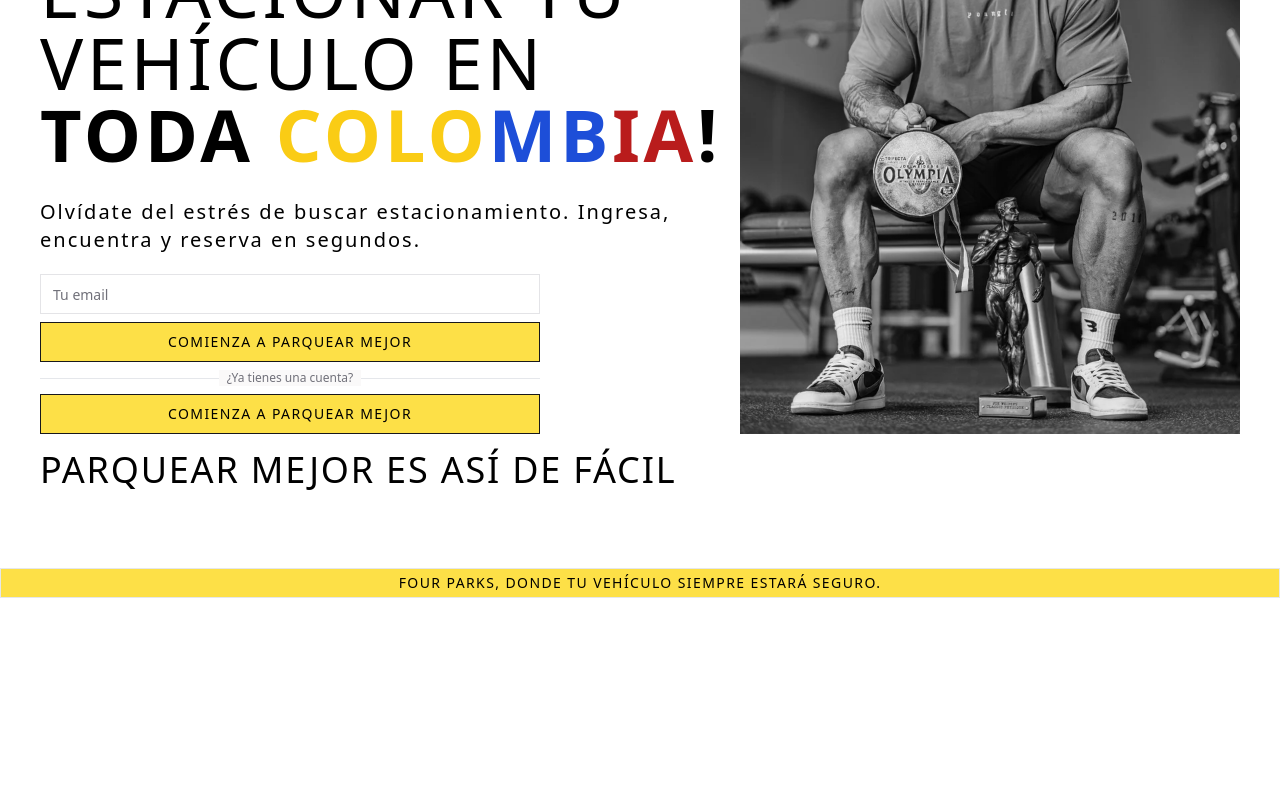
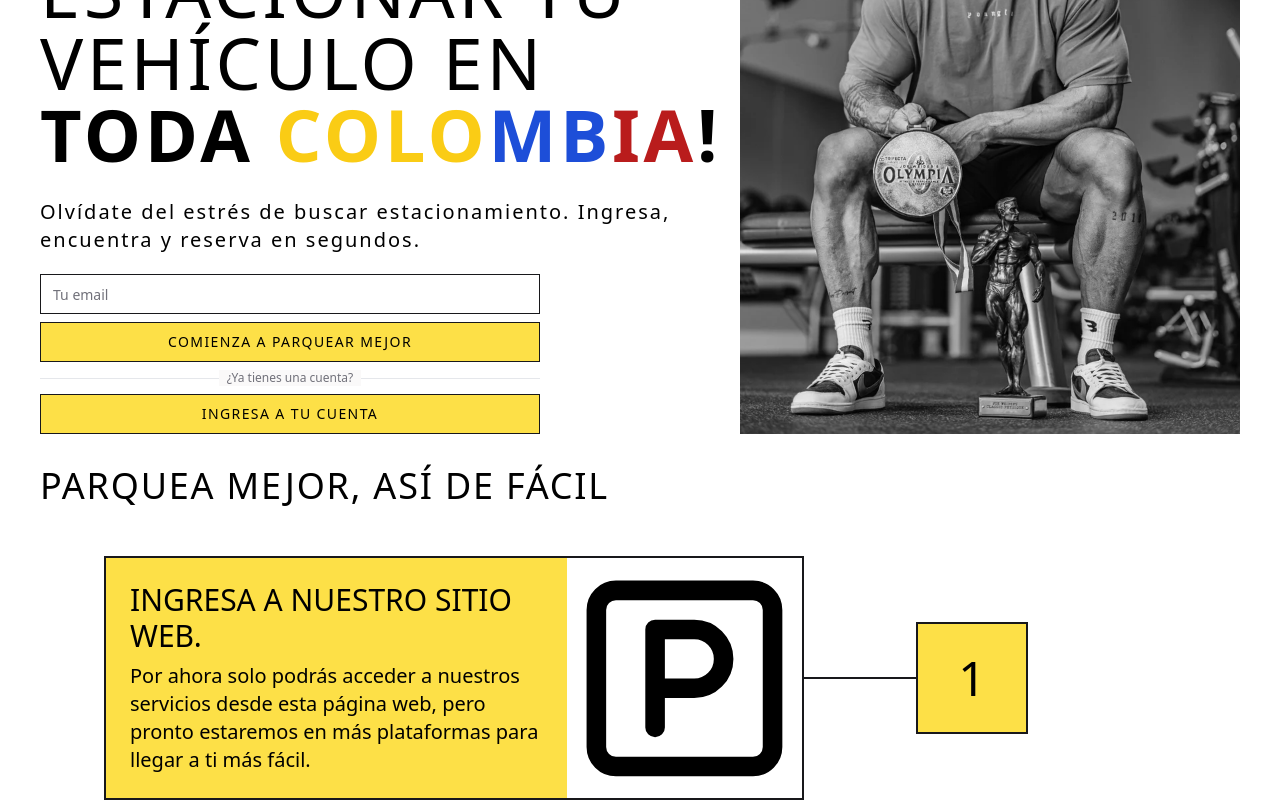
Before and after one commit to nicolas1102/four-parks-frontend, a Next.js app: page / in a window 1280 px wide. Shown: the part 300-1100 px from the top of the page. Before the commit the page ends 898 px from the top, so only its background shows below. Built offline with nearby package versions, Linux system fonts and the light colour scheme; no server answers.

Commit message:
seccion steps de landing

```diff
--- a/src/app/_components/BenefitItem.tsx
+++ /dev/null
@@ -1,30 +0,0 @@
-import { Shield, User } from 'lucide-react'
-import Link from 'next/link'
-
-interface HomeItemInterface {
-  title: string
-  link: string
-  icon: string
-  text: string
-}
-
-const BenefitItem = ({ title, link, icon, text }: HomeItemInterface) => {
-  return (
-    <Link
-      className=' border bg-card text-card-foreground shadow flex flex-col justify-center gap-8 p-4 w-72 hover:text-accent-foreground focus:bg-accent focus:text-accent-foreground hover:bg-accent transition-colors '
-      href={link}
-    >
-      {icon === 'Player' ? (
-        <User className='h-24 w-24 mx-auto' />
-      ) : (
-        <Shield className='h-24 w-24 mx-auto' />
-      )}
-      <h1 className='text-3xl font-normal tracking-wider text-center text-primary sm:text-4xl m-auto'>
-        {title.toUpperCase()}
-      </h1>
-      <p className='text-sm tracking-widest text-center'>{text}</p>
-    </Link>
-  )
-}
-
-export default BenefitItem
--- a/src/app/_components/Benefits.tsx
+++ /dev/null
@@ -1,38 +0,0 @@
-'use client'
-import PrimaryButton from '@/components/CustomButtons/PrimaryButton'
-import Separator from '@/components/Separator'
-import { Input } from '@/components/ui/input'
-import { Shield, User } from 'lucide-react'
-import Image from 'next/image'
-import Link from 'next/link'
-import { useRouter } from 'next/navigation'
-import { useState } from 'react'
-
-const Benefits = () => {
-  const router = useRouter()
-  const [email, setEmail] = useState('')
-
-  const onSubmit = ({ email }: { email: string }) => {
-    router.push(`/auth/sign-up?email=${email}`)
-  }
-
-  const handleChange = (event: React.ChangeEvent<HTMLInputElement>) => {
-    console.log(email)
-
-    setEmail(event.target.value)
-  }
-
-  return (
-    <div className='col-span-7 pr-4'>
-      <h2 className='mt-2 text-4xl font-light tracking-wider'>
-        PARQUEAR MEJOR ES ASÍ DE FÁCIL
-      </h2>
-
-      <div className='pt-7'>
-
-      </div>
-    </div>
-  )
-}
-
-export default Benefits
--- a/src/app/_components/Hero.tsx
+++ b/src/app/_components/Hero.tsx
@@ -46,7 +46,7 @@ const Hero = () => {
               placeholder='Tu email'
               value={email}
               onChange={handleChange}
-              className='mb-2'
+              className='mb-2 border-primary'
             />
             <Link href={`/auth/sign-up?email=${email}`}>
               <PrimaryButton
@@ -60,7 +60,7 @@ const Hero = () => {
 
             <Link href={'/auth/log-in'}>
               <PrimaryButton
-                text='COMIENZA A PARQUEAR MEJOR'
+                text='INGRESA A TU CUENTA'
                 isLoading={false}
                 width={500}
               />
--- /dev/null
+++ b/src/app/_components/StepItem.tsx
@@ -0,0 +1,60 @@
+import { Icons } from '@/components/Icons'
+import { cn } from '@/lib/utils'
+import { Shield, User } from 'lucide-react'
+import Link from 'next/link'
+
+interface HomeItemInterface {
+  number: number
+  title: string
+  description: string
+  image: string
+}
+
+const StepItem = ({ number, title, description, image }: HomeItemInterface) => {
+  return (
+    <div
+      className={cn('py-8 flex items-center h-72 text-black', {
+        'justify-start': (number + 1) % 2 !== 0,
+        'justify-end': (number + 1) % 2 === 0,
+      })}
+    >
+      {(number + 1) % 2 !== 0 && (
+        <>
+          <div className='bg-yellow-300 w-[700px] border-2 border-primary flex flex-row content-center justify-between'>
+            <div className='p-6 w-[470px]'>
+              <h3 className='text-3xl font-normal pb-2'>{title}</h3>
+              <p className='text-xl'>{description}</p>
+            </div>
+            <div className='flex content-center items-center justify-center w-60 h-60 bg-white'>
+              <Icons.logo />
+            </div>
+          </div>
+          <div className='w-28 border border-primary'></div>
+          <div className='w-28 h-28 flex items-center justify-center my-auto border-[2px] border-primary bg-yellow-300'>
+            <h3 className='text-5xl'>{number + 1}</h3>
+          </div>
+        </>
+      )}
+
+      {(number + 1) % 2 === 0 && (
+        <>
+          <div className='w-28 h-28 flex items-center justify-center my-auto border-[2px] border-primary bg-yellow-300'>
+            <h3 className='text-5xl'>{number + 1}</h3>
+          </div>
+          <div className='w-28 border border-primary'></div>
+          <div className='bg-yellow-300 w-[700px] border-2 border-primary flex flex-row content-center justify-between'>
+            <div className='flex content-center items-center justify-center w-60 h-60 bg-white'>
+              <Icons.logo />
+            </div>
+            <div className='p-6 w-[470px]'>
+              <h3 className='text-3xl font-normal pb-2'>{title}</h3>
+              <p className='text-xl'>{description}</p>
+            </div>
+          </div>
+        </>
+      )}
+    </div>
+  )
+}
+
+export default StepItem
--- /dev/null
+++ b/src/app/_components/Steps.tsx
@@ -0,0 +1,58 @@
+import StepItem from './StepItem'
+
+const steps = [
+  {
+    title: 'INGRESA A NUESTRO SITIO WEB.',
+    description:
+      'Por ahora solo podrás acceder a nuestros servicios desde esta página web, pero pronto estaremos en más plataformas para llegar a ti más fácil.',
+    image: '', // Empty image attribute
+  },
+  {
+    title: 'REGÍSTRATE EN NUESTRO SISTEMA.',
+    description:
+      'A través de los distintos botones de registro, podrás dirigirte al formulario de registro, donde podrás ingresar a nuestro sistema.',
+    image: '', // Empty image attribute
+  },
+  {
+    title: 'INICIA SESIÓN POR PRIMERA VEZ.',
+    description:
+      'Como es tu primer ingreso, deberás ingresar con la contraseña que enviamos a tu correo.',
+    image: '', // Empty image attribute
+  },
+  {
+    title: 'CREA UNA NUEVA CONTRASEÑA.',
+    description:
+      'Luego de ingresar por primera vez, crearás tu nueva contraseña con la que podrás acceder las próximas veces que ingreses a nuestro sistema.',
+    image: '', // Empty image attribute
+  },
+  {
+    title: 'COMIENZA A USAR FOUR PARKS.',
+    description:
+      'Ahora podrás reservar cualquier parqueadero para carro, moto o incluso bicicleta disponible a nivel nacional.',
+    image: '', // Empty image attribute
+  },
+]
+
+const Benefits = () => {
+  return (
+    <div className='col-span-7 mt-4'>
+      <h2 className='mt-2 text-4xl tracking-wider'>
+        PARQUEA MEJOR, ASÍ DE FÁCIL
+      </h2>
+
+      <div className='pt-7 flex flex-col mx-16'>
+        {steps.map((item, index) => (
+          <StepItem
+            key={index}
+            number={index}
+            title={item.title}
+            description={item.description}
+            image={item.image}
+          />
+        ))}
+      </div>
+    </div>
+  )
+}
+
+export default Benefits
--- a/src/app/page.tsx
+++ b/src/app/page.tsx
@@ -1,4 +1,4 @@
-import Benefits from './_components/Benefits';
+import Benefits from './_components/Steps';
 import Hero from './_components/Hero';
 
 export default function Home() {
--- a/src/components/Layout/Navbar/NavItem.tsx
+++ b/src/components/Layout/Navbar/NavItem.tsx
@@ -9,7 +9,7 @@ const NavItem = ({ title, link }: NavItemInterface) => {
   return (
     <Link
       className={
-        'select-none space-y-1 p-3 leading-none no-underline outline-none transition-colors hover:bg-accent hover:text-accent-foreground focus:bg-accent focus:text-accent-foreground flex flex-row items-center gap-1 tracking-widest border border-primary bg-yellow-300 hover:bg-yellow-200 dark:hover:bg-yellow-300 dark:hover:text-background'
+        'select-none space-y-1 p-3 leading-none no-underline text-black outline-none transition-colors hover:bg-accent hover:text-accent-foreground focus:bg-accent focus:text-accent-foreground flex flex-row items-center gap-1 tracking-widest border border-primary bg-yellow-300 hover:bg-yellow-200 dark:hover:text-background'
       }
       href={link}
     >
```
